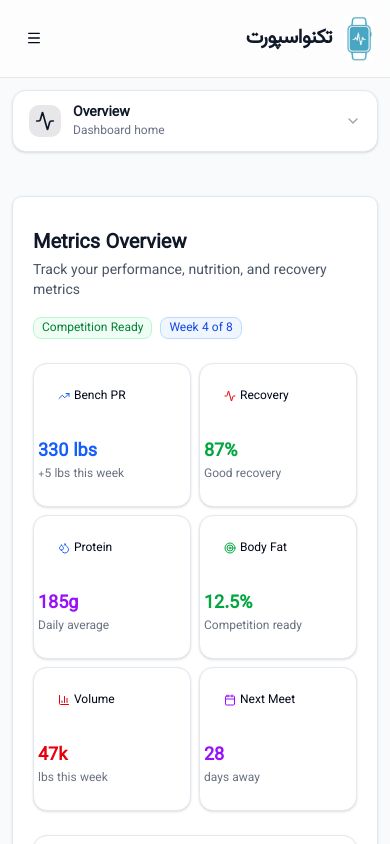
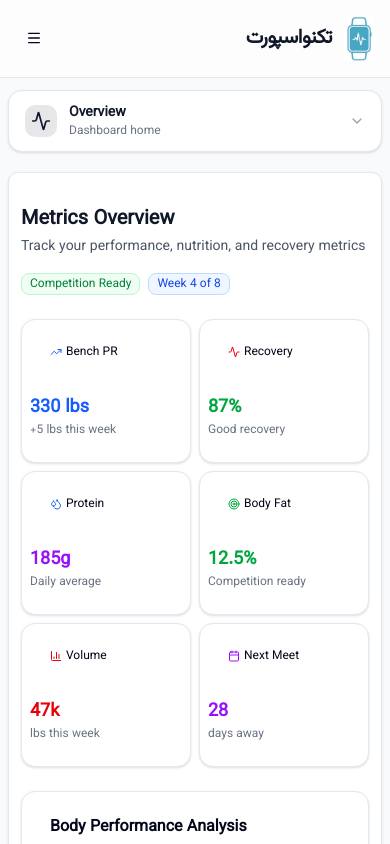
Before and after one commit to nullxxnerd/Wrestling-Dashboard, a Next.js app: page /dashboard in a window 390 px wide. Shown: the top 844 px of the page. Built offline with nearby package versions, Linux system fonts and the light colour scheme.

Commit message:
Adjust padding in dashboard layout and card component for improved spacing

```diff
--- a/app/dashboard/layout.tsx
+++ b/app/dashboard/layout.tsx
@@ -8,13 +8,13 @@ export default function DashboardLayout({
 }) {
   return (
     <div className="mx-auto w-full">
-      <div className="mx-auto w-full max-8-xl px-3 sm:px-4">
+      <div className="mx-auto w-full max-8-xl px-2 sm:px-4">
         {/* Mobile navigation header */}
         <div className="lg:hidden py-3">
           <MobileHeader />
         </div>
       </div>
-      <div className="mx-auto flex w-full max-8-xl px-3 sm:px-4 gap-4 my-8 mb-16">
+      <div className="mx-auto flex w-full max-8-xl px-2 sm:px-4 gap-4 mt-2 lg:my-8 mb-16">
         <Sidebar />
         <div className="min-w-0 flex-1">
           <div className="bg-white rounded-lg border shadow-sm py-4 sm:py-6 lg:py-8 px-2 sm:px-4">
--- a/app/dashboard/page.tsx
+++ b/app/dashboard/page.tsx
@@ -79,7 +79,7 @@ export default function Home() {
   };
 
   return (
-    <div className="container mx-auto px-3 sm:px-4 py-4 sm:py-6 lg:py-8 max-w-full overflow-x-hidden">
+    <div className="container mx-auto px-1 sm:px-4 py-4 sm:py-6 lg:py-8 max-w-full overflow-x-hidden">
       <div className="flex flex-col sm:flex-row sm:items-center sm:justify-between mb-6 gap-4">
         <div className="min-w-0 flex-1">
           <h1 className="text-xl sm:text-2xl lg:text-3xl font-bold text-gray-900 truncate">
--- a/components/ui/card.tsx
+++ b/components/ui/card.tsx
@@ -7,7 +7,7 @@ function Card({ className, ...props }: React.ComponentProps<"div">) {
     <div
       data-slot="card"
       className={cn(
-        "bg-card text-card-foreground flex flex-col gap-6 rounded-xl border py-6 shadow-sm",
+        "bg-card text-card-foreground flex flex-col gap-6 px-1 rounded-xl border py-6 shadow-sm",
         className
       )}
       {...props}
```
